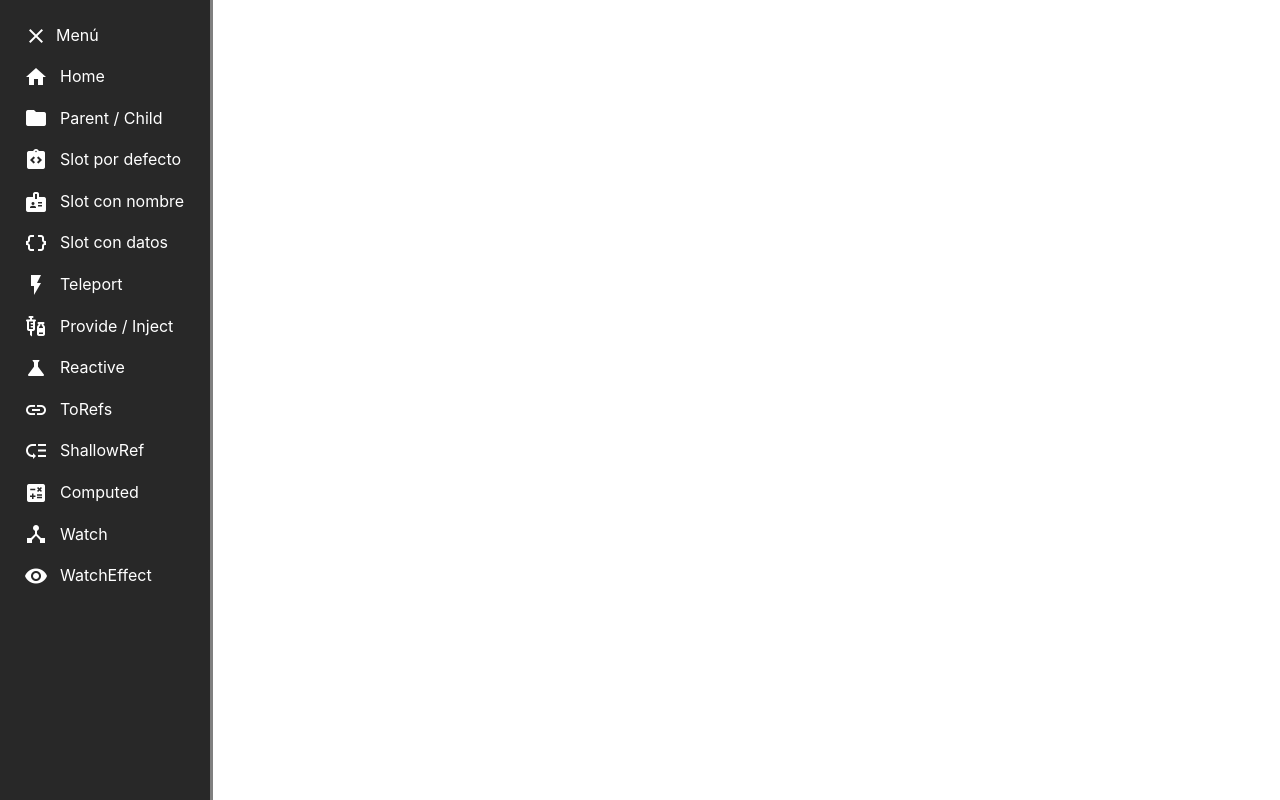
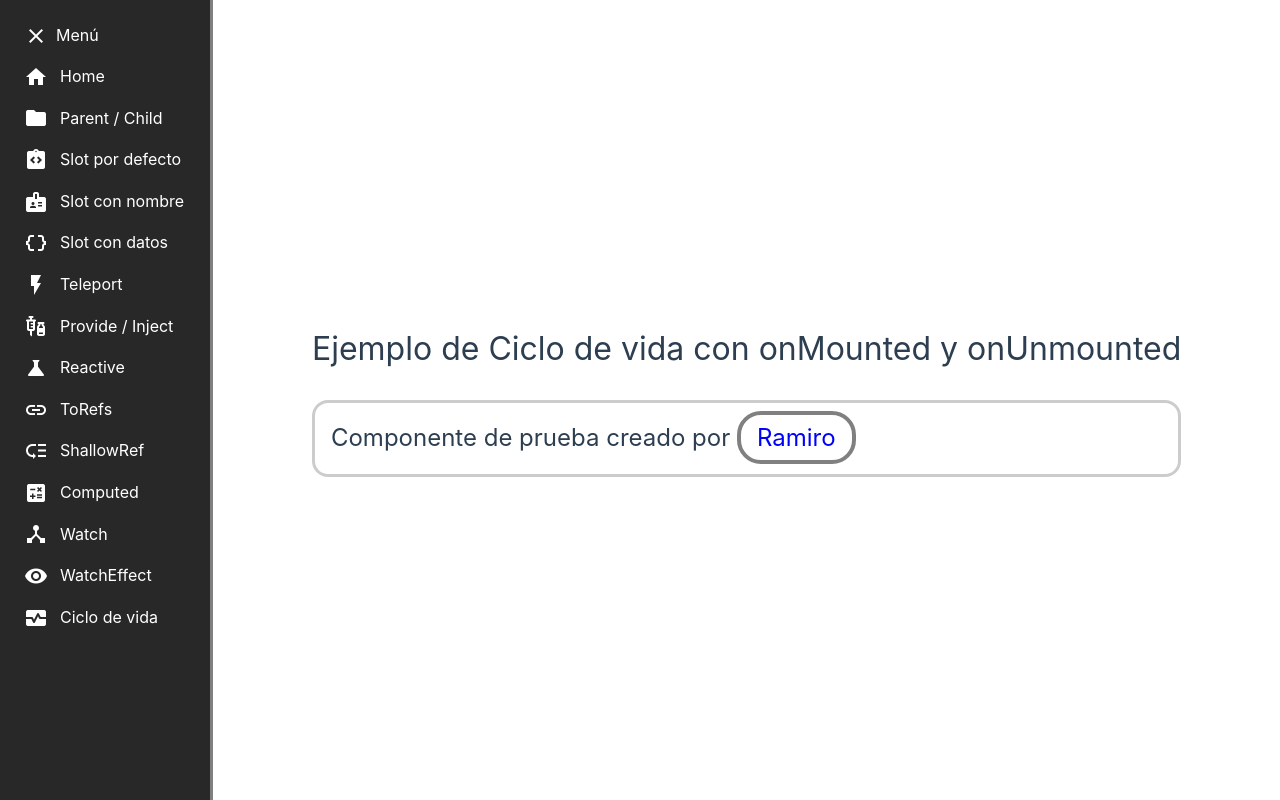
Before and after one commit to Naiare7/investigationVue, a Vue app: page /ExampleLifeCycle in a window 1280 px wide. Built offline with nearby package versions, Linux system fonts and the light colour scheme.

Commit message:
example of life cycle

```diff
--- a/src/components/NavSidebar.vue
+++ b/src/components/NavSidebar.vue
@@ -46,6 +46,7 @@ const menu = [
   { name: 'Computed', path: '/ExampleComputed', icon: 'calculate' },
   { name: 'Watch', path: '/ExampleWatch', icon: 'device_hub' },
   { name: 'WatchEffect', path: '/ExampleWatchEffect', icon: 'visibility' },
+  { name: 'Ciclo de vida', path: '/ExampleLifeCycle', icon: 'monitor_heart' },
 ]
 </script>
 
--- /dev/null
+++ b/src/components/exampleLifeCycle/OnMountedOnUnMounted.vue
@@ -0,0 +1,61 @@
+<script setup>
+import { ref, onMounted, onUnmounted } from 'vue';
+import BaseCard from '../common/BaseCard.vue';
+
+let autors = ref(['Yoandres', 'Naia', 'Ramiro'])
+let count = ref(0)
+let autorClass = ref("autor"+(count.value+1))
+let currentAutor = ref('Yoandres')
+
+function changeAutor(currentAutor, autorClass){
+    count.value = count.value >= 2 ? 0 : count.value+1
+    currentAutor.value = autors.value[count.value]
+    autorClass.value = "autor"+(count.value+1)
+}
+
+let intervalo = null;
+
+onMounted(() => {
+    intervalo = setInterval(() => {
+    changeAutor(currentAutor, autorClass)
+    }, 1000);
+});
+
+onUnmounted(() => {
+    clearInterval(intervalo);
+});
+</script>
+
+<template>
+    <div>
+        <h1>Ejemplo de Ciclo de vida con onMounted y onUnmounted</h1>
+        <br>
+        <BaseCard>
+            <h2>
+                Componente de prueba creado por
+                <span :class="[autorClass, 'span-autor']">
+                    {{currentAutor}}
+                </span>
+            </h2>
+        </BaseCard>
+    </div>
+</template>
+
+<style scoped>
+    .autor1{
+        color: green;
+        border: 0.3rem solid gray;
+    }
+    .autor2{
+        color: violet;
+        border: 0.3rem solid gray;
+    }
+    .autor3{
+        color: blue;
+        border: 0.3rem solid gray;
+    }
+    .span-autor{
+        padding: 0.5rem 1rem;
+        border-radius:1.5rem;
+    }
+</style>
--- a/src/router/index.js
+++ b/src/router/index.js
@@ -12,6 +12,7 @@ import ExampleShallowRefReactive from '@/views/ExampleShallowRefReactive.vue'
 import ExampleComputed from '@/views/ExampleComputed.vue'
 import ExampleWatch from '@/views/ExampleWatch.vue'
 import ExampleWatchEffect from '@/views/ExampleWatchEffect.vue'
+import ExampleLifeCycle from '@/views/ExampleLifeCycle.vue'
 
 const router = createRouter({
   history: createWebHistory(import.meta.env.BASE_URL),
@@ -81,6 +82,11 @@ const router = createRouter({
       name: 'Example WatchEffect',
       component: ExampleWatchEffect,
     },
+    {
+      path: '/ExampleLifeCycle',
+      name: 'Example Life Cycle',
+      component: ExampleLifeCycle,
+    },
   ],
 })
 
--- a/src/views/ExampleComputed.vue
+++ b/src/views/ExampleComputed.vue
@@ -1,5 +1,5 @@
 <script setup>
-import Computed from '@/components/ExampleComputed/Computed.vue';
+import Computed from '@/components/exampleComputed/Computed.vue';
 
 </script>
 
--- /dev/null
+++ b/src/views/ExampleLifeCycle.vue
@@ -0,0 +1,8 @@
+<script setup>
+import OnMountedOnUnMounted from '@/components/exampleLifeCycle/OnMountedOnUnMounted.vue';
+
+</script>
+
+<template>
+    <OnMountedOnUnMounted />
+</template>
--- a/src/views/ExampleWatch.vue
+++ b/src/views/ExampleWatch.vue
@@ -1,5 +1,5 @@
 <script setup>
-import Watch from '@/components/ExampleWatch/Watch.vue';
+import Watch from '@/components/exampleWatch/Watch.vue';
 
 </script>
 
--- a/src/views/ExampleWatchEffect.vue
+++ b/src/views/ExampleWatchEffect.vue
@@ -1,5 +1,5 @@
 <script setup>
-import WatchEffect from '@/components/ExampleWatch/WatchEffect.vue';
+import WatchEffect from '@/components/exampleWatch/WatchEffect.vue';
 
 </script>
 
```
Also changed, not shown: src/components/exampleComputed/Computed.vue (renamed from src/components/ExampleComputed/Computed.vue), src/components/exampleWatch/Watch.vue (renamed from src/components/ExampleWatch/Watch.vue), src/components/exampleWatch/WatchEffect.vue (renamed from src/components/ExampleWatch/WatchEffect.vue).
